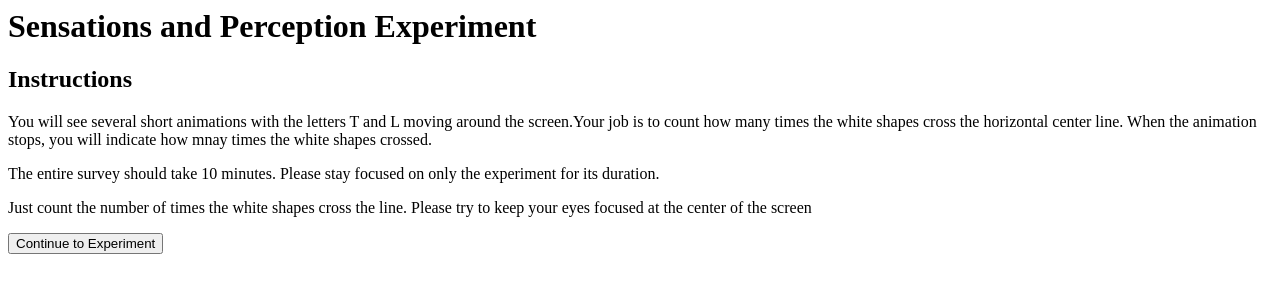
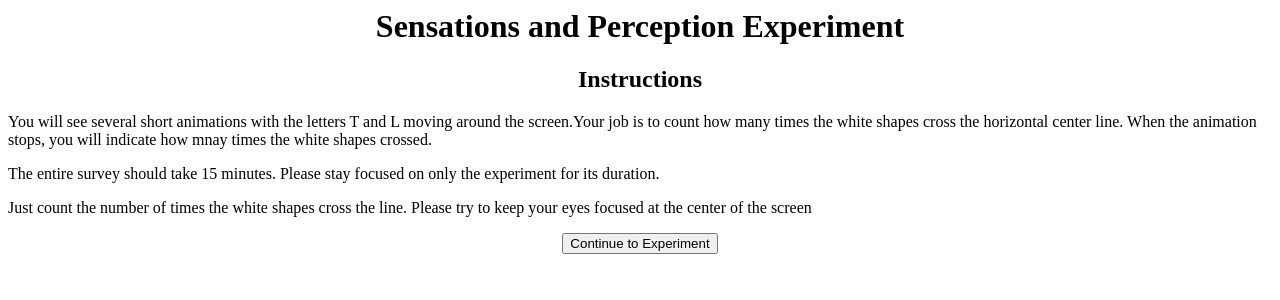
Before and after one commit to jacksonmluckey/SensationPerception, a Django app: page /experiment/instructions in a window 1280 px wide. Shown: the top 300 px of the page. Run offline with Django 3.2, Linux system fonts and the light colour scheme.

Commit message:
added css to the instructions page as well

```diff
--- a/experiment/templates/experiment/instructions.html
+++ b/experiment/templates/experiment/instructions.html
@@ -1,11 +1,27 @@
+{% load static %}
+
+<html>
+
+<head>
+    <link rel='stylesheet' type='text/css' href='{% static 'experiment/styling.css' %}'>
+</head>
+
+<body>
+
 <h1>Sensations and Perception Experiment</h1>
 
 <h2>Instructions</h2>
 
 <p>You will see several short animations with the letters T and L moving around the screen.Your job is to count how many times the white shapes cross the horizontal center line. When the animation stops, you will indicate how mnay times the white shapes crossed.</p>
 
-<p>The entire survey should take 10 minutes. Please stay focused on only the experiment for its duration.</p>
+<p>The entire survey should take 15 minutes. Please stay focused on only the experiment for its duration.</p>
 
 <p>Just count the number of times the white shapes cross the line. Please try to keep your eyes focused at the center of the screen</p>
 
-<button onclick="window.location.href = 'http://127.0.0.1:8000/experiment/experiment';">Continue to Experiment</button>
+<div class='button-container'>
+    <button onclick="window.location.href = 'http://127.0.0.1:8000/experiment/experiment';">Continue to Experiment</button>
+</div>
+
+</body>
+
+</html>
```
